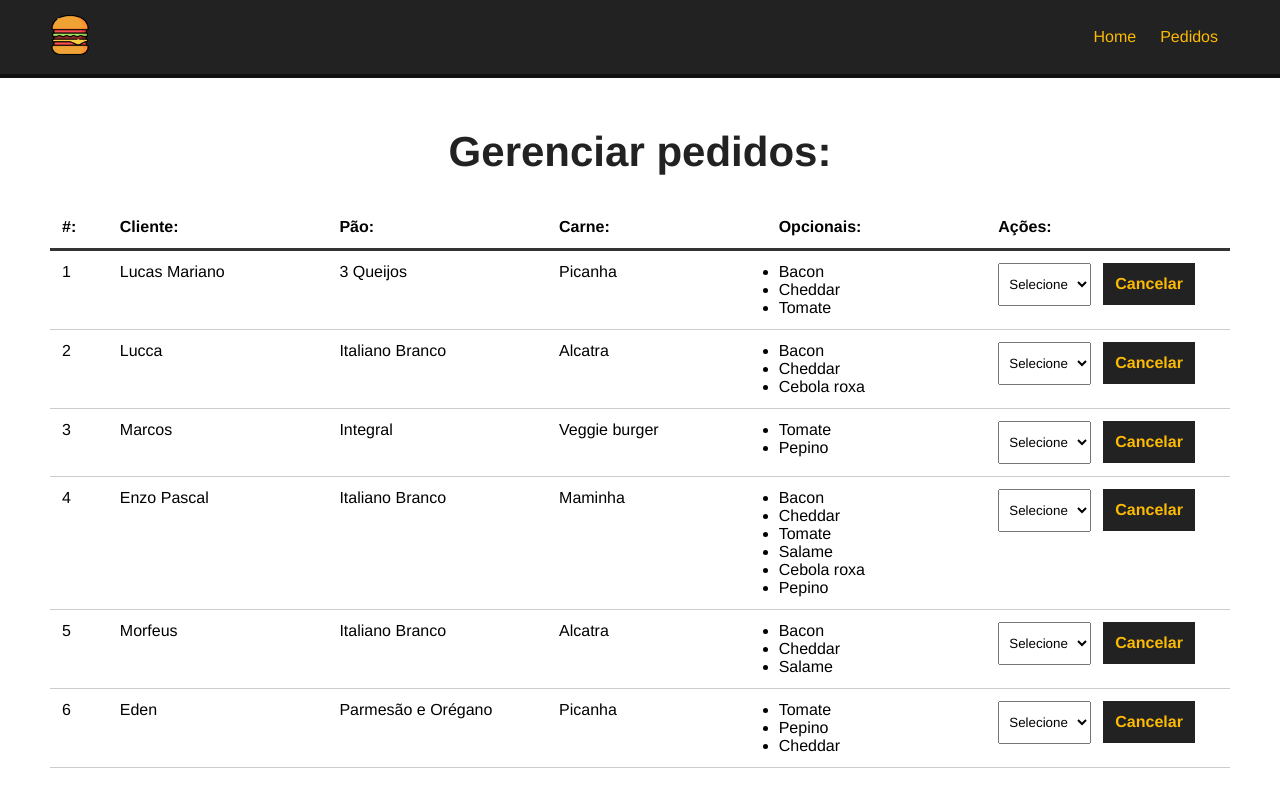
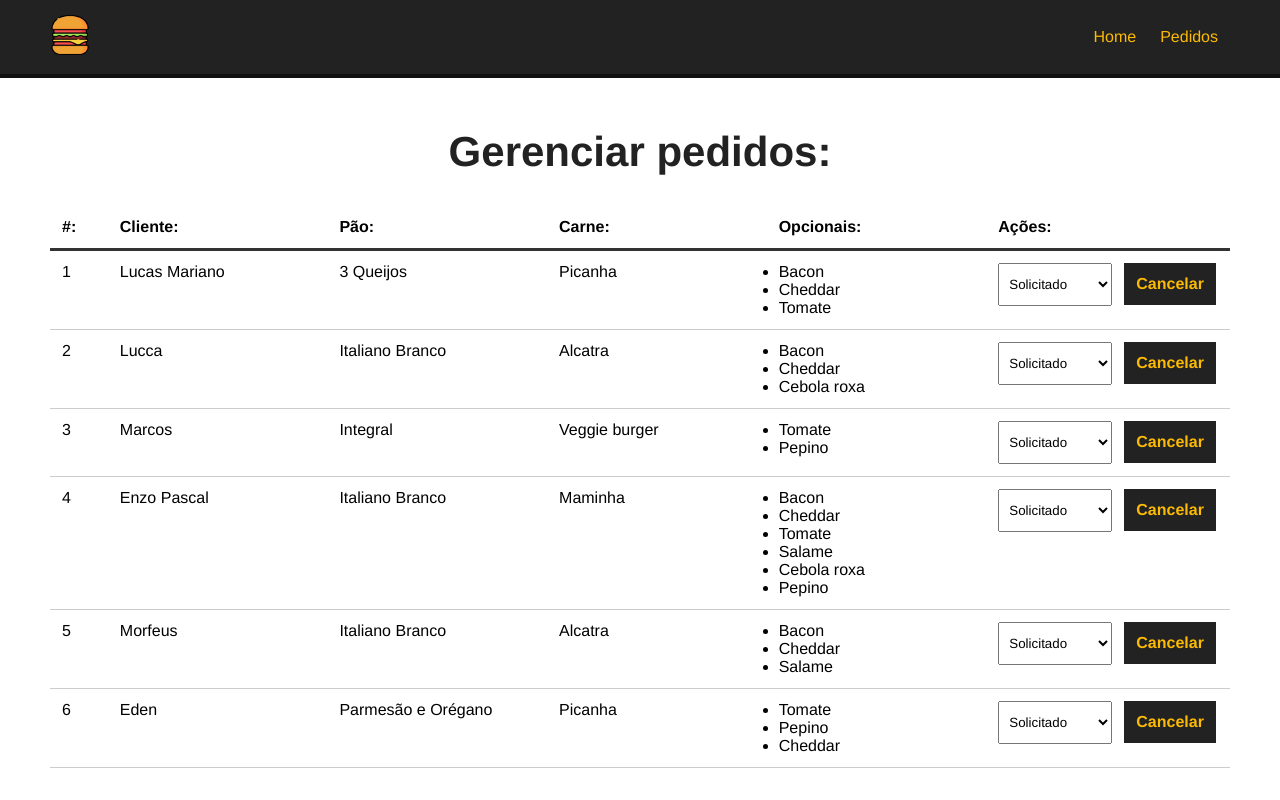
Before and after one commit to lukemariano/make-burguer-crud, a Vue app: page /pedidos in a window 1280 px wide. Shown: the top 800 px of the page. Built offline with nearby package versions, Linux system fonts and the light colour scheme; data requests are answered from the project's data file.

Commit message:
making status dynamic

```diff
--- a/src/components/Dashboard.vue
+++ b/src/components/Dashboard.vue
@@ -24,6 +24,7 @@
                 <div>
                     <select name="status" class="status">
                         <option value="">Selecione</option>
+                        <option v-for="state in status" :key="state.id" :value="state.tipo" :selected="burger.status === state.tipo">{{ state.tipo }}</option>
                     </select>
                     <button class="delete-btn">Cancelar</button>
                 </div>
@@ -50,11 +51,18 @@
 
             this.burgers = data;
 
-            console.log(this.burgers);
+            //resgatar os status
+            this.getStatus();
 
-            //resgatar os status
+        },
+        async getStatus(){
+            const req = await fetch("http://localhost:3000/status");
 
+            const data = await req.json();
 
+            this.status = data;
+
+            console.log(this.status);
         },
     },
     mounted(){
```
